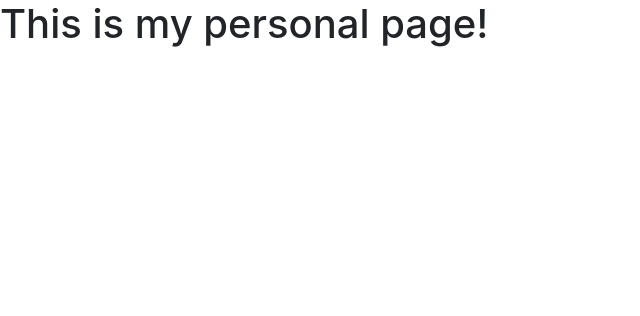
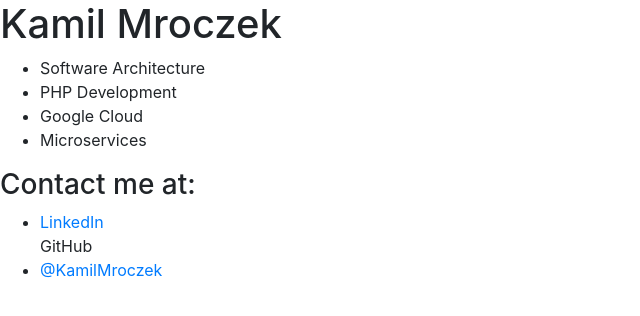
Before and after one commit to kamil-mroczek/kamil-mroczek.github.io, a plain HTML site: page index.html in a window 1280 px wide. Shown: the whole page, without its empty margins (0-640 px from the left). Drawn offline with nearby package versions, Linux system fonts and the light colour scheme.

Commit message:
Update index.html

```diff
--- a/index.html
+++ b/index.html
@@ -11,7 +11,23 @@
     <title>Kamil Mroczek</title>
   </head>
   <body>
-    <h1>This is my personal page!</h1>
+    <h1>Kamil Mroczek</h1>
+    <section>
+    <ul>
+      <li>Software Architecture</li>
+      <li>PHP Development</li>
+      <li>Google Cloud</li>
+      <li>Microservices</li>
+    </ul>
+    </section>
+    <section>
+      <h3>Contact me at:</h3>
+      <ul>
+        <li><a href="https://www.linkedin.com/in/kamil-mroczek/">LinkedIn</a></li>
+        <li<a href="https://github.com/kamil-mroczek/">GitHub</a></li>
+        <li><a href="https://twitter.com/KamilMroczek">@KamilMroczek</a></li>
+      </ul>
+    </section>
 
     <!-- Optional JavaScript -->
     <!-- jQuery first, then Popper.js, then Bootstrap JS -->
```
